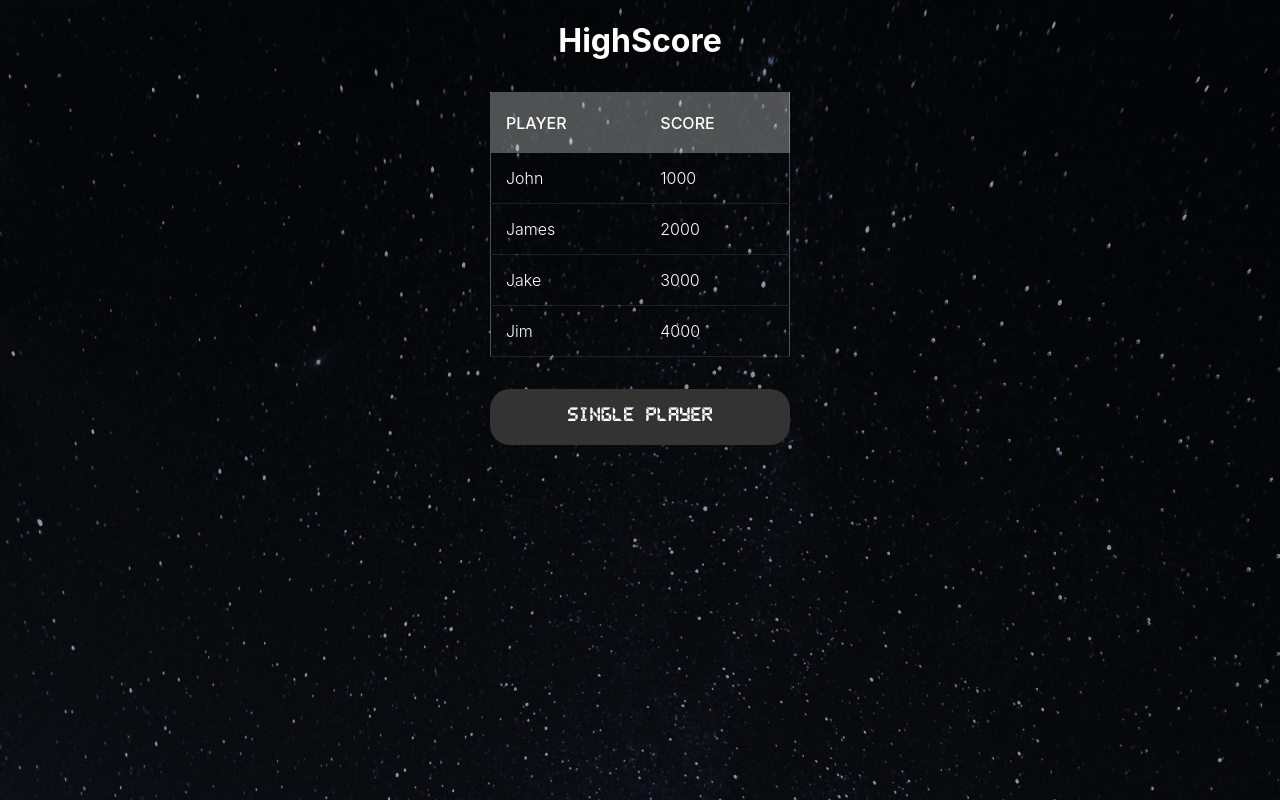
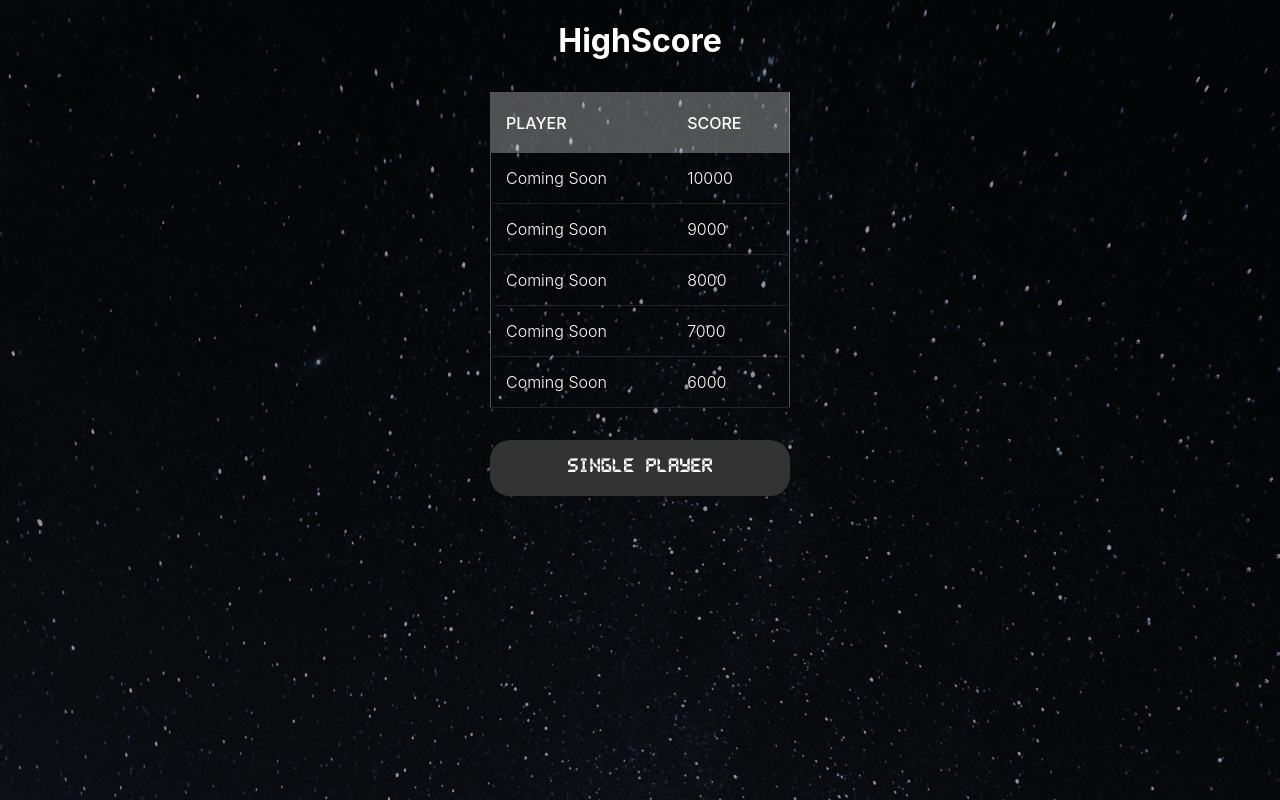
Before and after one commit to outhone/react-tetris, a React (Create React App) app: page / in a window 1280 px wide. Built offline with nearby package versions, Linux system fonts and the light colour scheme.

Commit message:
Updated placeholder highscore and fixed lint and table warnings

```diff
--- a/src/components/home/Highscore.tsx
+++ b/src/components/home/Highscore.tsx
@@ -1,16 +1,18 @@
 const Highscore = () => {
   // Fetch highscore from database
   const highScoreData = [
-    { name: 'John', score: 1000 },
-    { name: 'James', score: 2000 },
-    { name: 'Jake', score: 3000 },
-    { name: 'Jim', score: 4000 },
+    { name: 'Coming Soon', score: 10000 },
+    { name: 'Coming Soon', score: 9000 },
+    { name: 'Coming Soon', score: 8000 },
+    { name: 'Coming Soon', score: 7000 },
+    { name: 'Coming Soon', score: 6000 },
   ];
 
   return (
     <>
       <h1 className="text-white">HighScore</h1>
       <table>
+        <tbody>
           <tr className="tbl-header">
             <th>Player</th>
             <th>Score</th>
@@ -21,6 +23,7 @@ const Highscore = () => {
               <td>{playerScore.score}</td>
             </tr>
           ))}
+        </tbody>
       </table>
     </>
   );
```
Also changed, not shown: 1 other file (tests, documents, lock files or other folders). Lines whose indentation alone changed are shown as unchanged.
